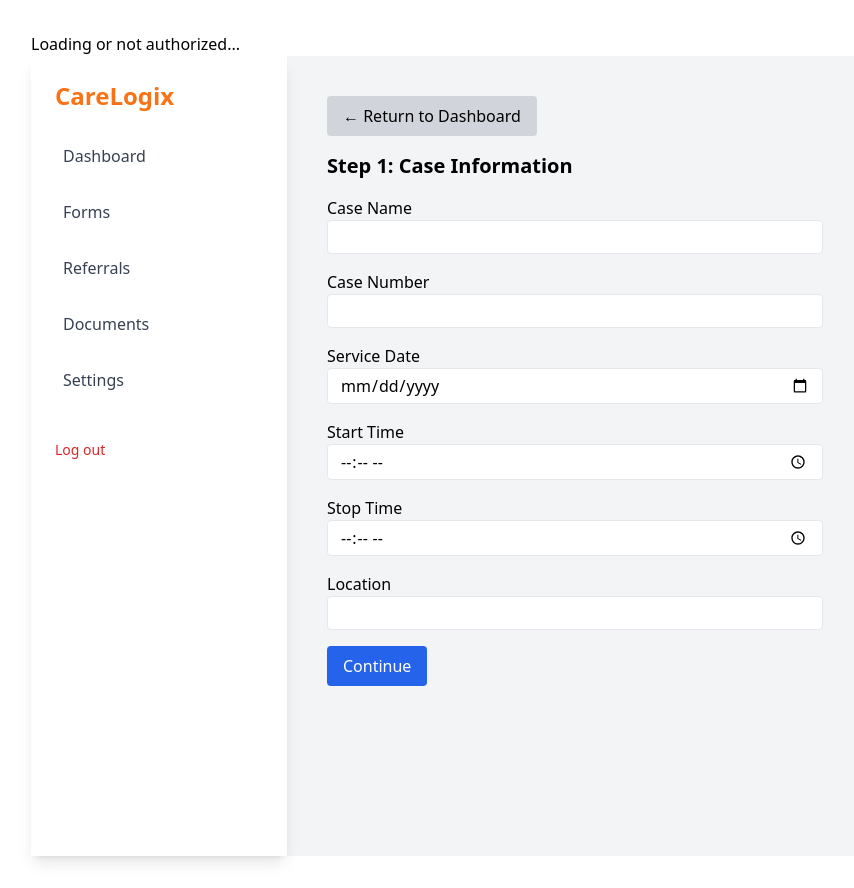
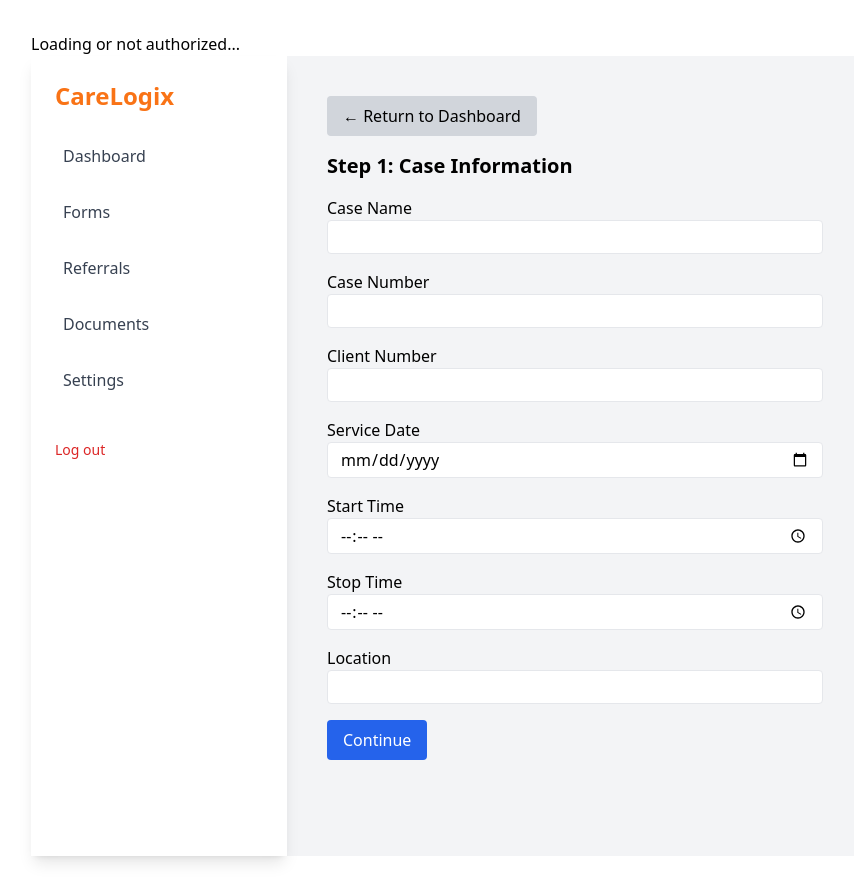
Before and after one commit to Packcw8/carelogix-frontend, a React (Create React App) app: page /form/visit in a window 1280 px wide. Shown: the whole page, without its empty margins (193-1047 px from the left). Built offline with nearby package versions, Linux system fonts and the light colour scheme; no server answers; sample sign-in values are in the browser's storage.

Commit message:
Invoice update

```diff
--- a/src/components/Invoice/InvoiceTable.jsx
+++ b/src/components/Invoice/InvoiceTable.jsx
@@ -66,6 +66,7 @@ export default function InvoiceTable() {
               <th className="p-2 border">Service</th>
               <th className="p-2 border">Code</th>
               <th className="p-2 border">Case #</th>
+              <th className="p-2 border">Client #</th> {/* ✅ New */}
               <th className="p-2 border">Units</th>
               <th className="p-2 border">Rate</th>
               <th className="p-2 border">Total</th>
@@ -78,6 +79,7 @@ export default function InvoiceTable() {
                 <td className="p-2 border">{row.service}</td>
                 <td className="p-2 border">{row.service_code}</td>
                 <td className="p-2 border">{row.case_number}</td>
+                <td className="p-2 border">{row.client_number}</td> {/* ✅ New */}
                 <td className="p-2 border">
                   <input
                     type="number"
@@ -98,7 +100,7 @@ export default function InvoiceTable() {
               </tr>
             ))}
             <tr className="bg-gray-100 font-semibold">
-              <td colSpan="6" className="p-2 text-right border">Total:</td>
+              <td colSpan="7" className="p-2 text-right border">Total:</td>
               <td className="p-2 border text-right">${totalSum.toFixed(2)}</td>
             </tr>
           </tbody>
--- a/src/components/VisitForm/CaseInfo.jsx
+++ b/src/components/VisitForm/CaseInfo.jsx
@@ -15,7 +15,7 @@ export default function CaseInfo({ formData, setFormData, onNext }) {
     >
       <h2 className="text-xl font-semibold">Step 1: Case Information</h2>
 
-      {["case_name", "case_number", "service_date", "start_time", "stop_time", "location"].map((key) => (
+      {["case_name", "case_number", "client_number", "service_date", "start_time", "stop_time", "location"].map((key) => (
         <div key={key}>
           <label className="block font-medium capitalize">{key.replace(/_/g, " ")}</label>
           <input
--- a/src/components/VisitForm/VisitForm.jsx
+++ b/src/components/VisitForm/VisitForm.jsx
@@ -14,6 +14,7 @@ export default function VisitForm({ onReturn }) {
   const [formData, setFormData] = useState({
     case_name: "",
     case_number: "",
+    client_number:"",
     service_date: "",
     start_time: "",
     stop_time: "",
```
